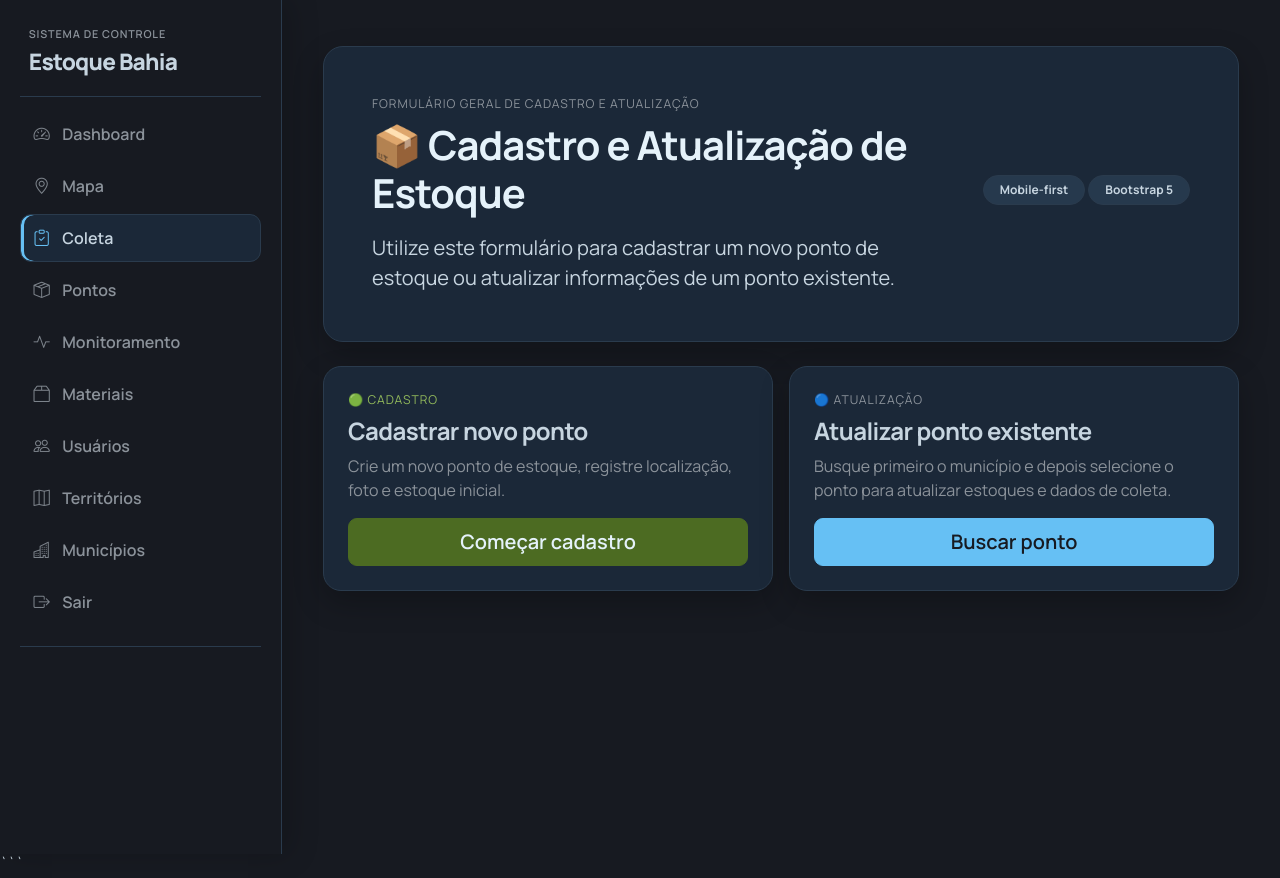
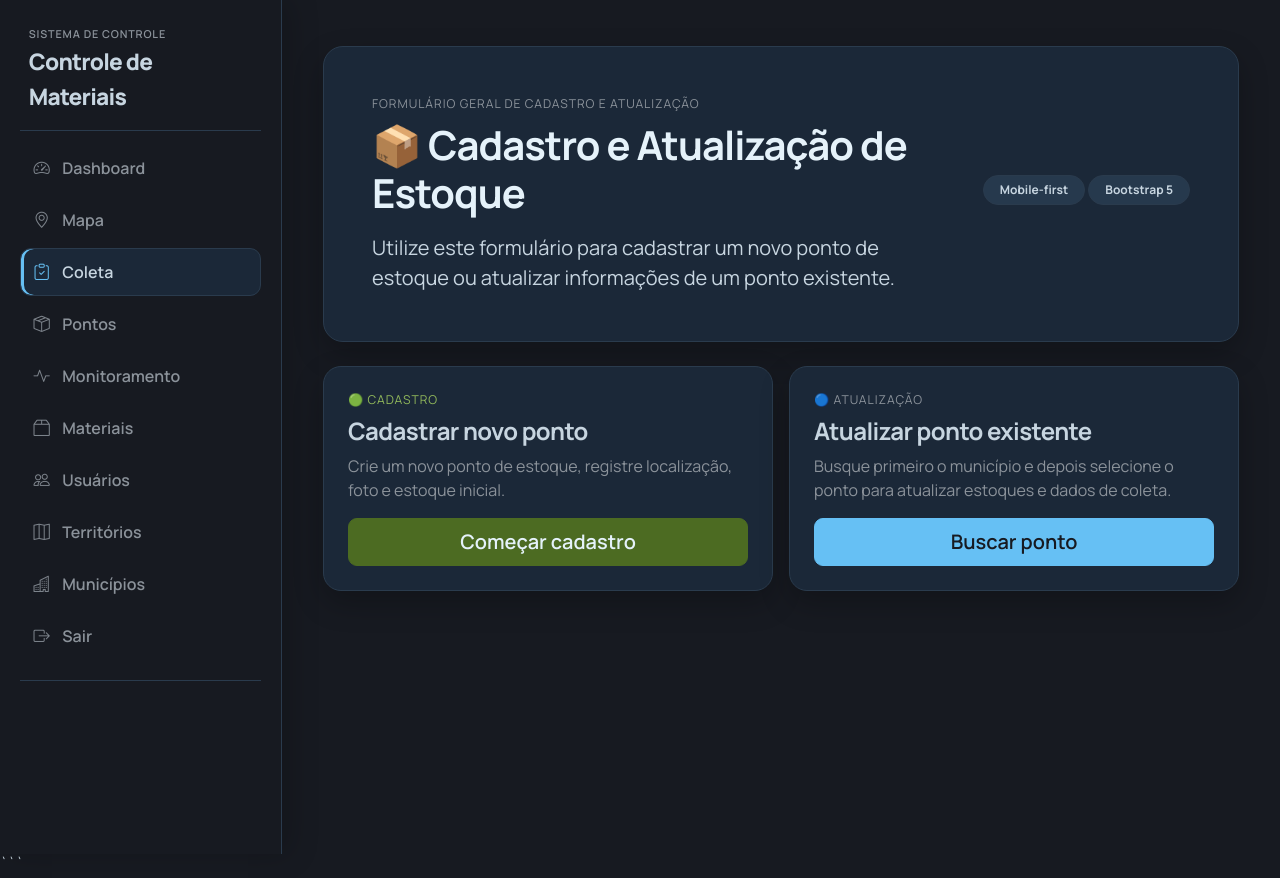
Before and after one commit to devcleristonjr/controle, a Flask app: page /coleta in a window 1280 px wide. Run offline with Flask 3, Linux system fonts and the light colour scheme; parts of the project's set-up code (start-up, migrations or seed data) failed here and were passed over; some libraries are stand-ins or nearby versions.

Commit message:
Renomeia identidade para Controle de Materiais

```diff
--- a/app/templates/base.html
+++ b/app/templates/base.html
@@ -3,7 +3,7 @@
   <head>
     <meta charset="utf-8">
     <meta name="viewport" content="width=device-width, initial-scale=1">
-    <title>{% block title %}Estoque Bahia{% endblock %}</title>
+    <title>{% block title %}Controle de Materiais{% endblock %}</title>
 
     <link rel="preconnect" href="https://fonts.googleapis.com">
     <link rel="preconnect" href="https://fonts.gstatic.com" crossorigin>
@@ -44,7 +44,7 @@
         class="navbar-brand fw-semibold"
         href="{{ url_for('dashboard.index') }}"
       >
-        Estoque Bahia
+        Controle de Materiais
       </a>
 
       <button
@@ -158,7 +158,7 @@
             href="{{ url_for('dashboard.index') }}"
             class="brand-link text-decoration-none"
           >
-            Estoque Bahia
+            Controle de Materiais
           </a>
 
         </div>
```
